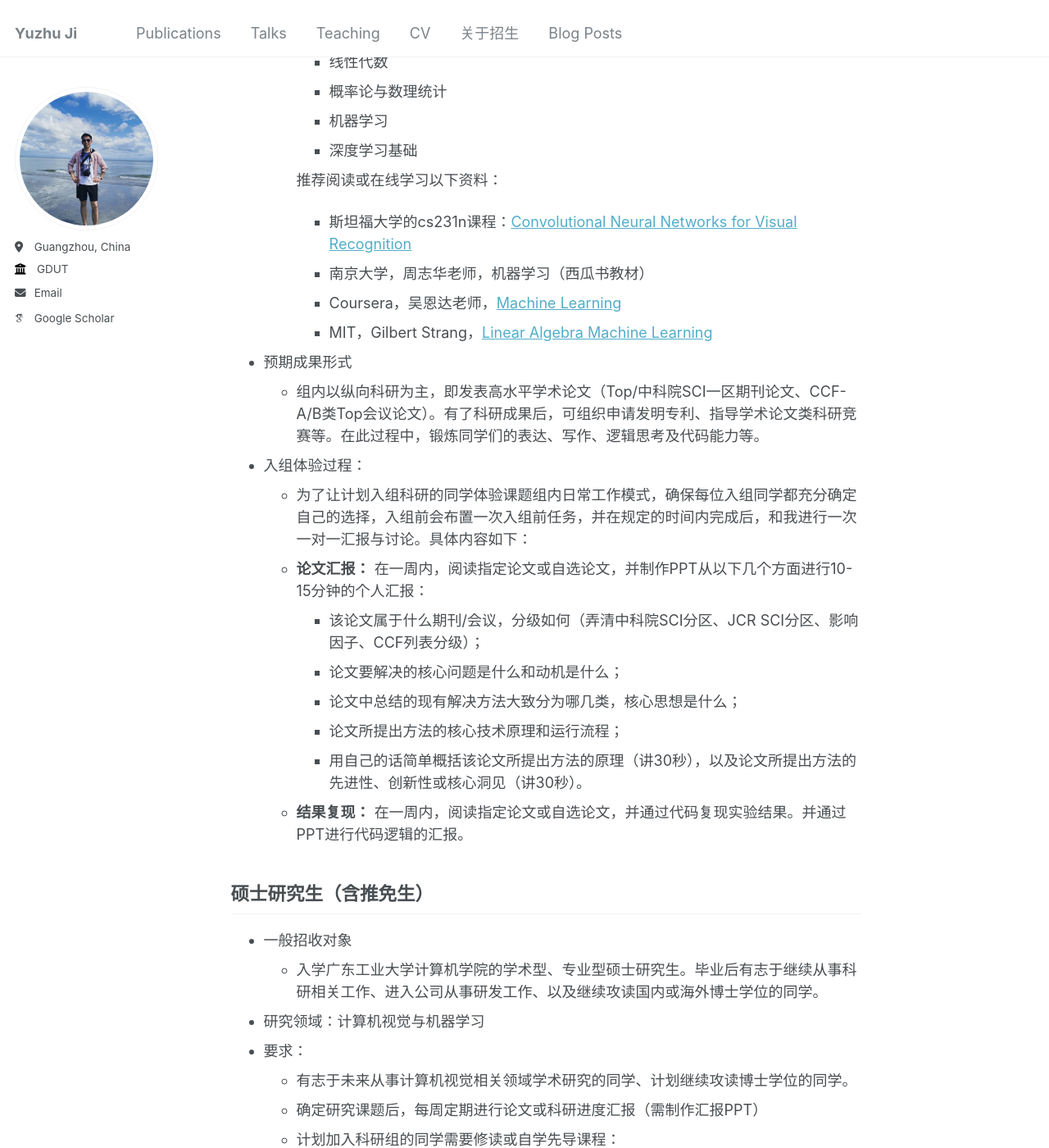
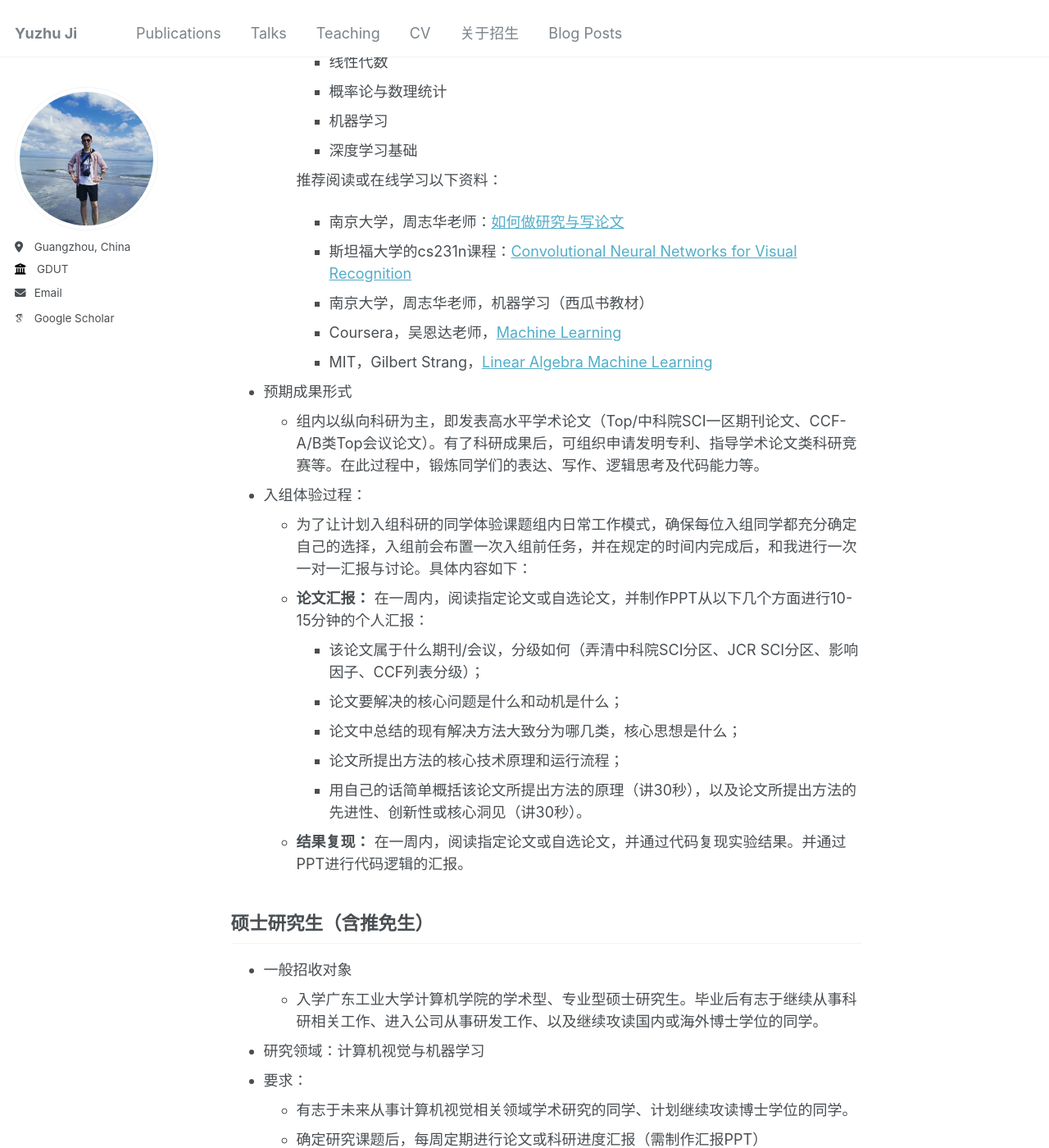
Before and after one commit to AndrewChiyz/andrewchiyz.github.io, a Jekyll site: the page built from _pages/markdown.md, in a window 1280 px wide and 1400 px high, scrolled down 856 px. Shown: the whole window at 82% size. Built offline with Jekyll 4.4.1, drawn with Linux system fonts in a browser that asks for light colours; emoji names are drawn with the system emoji font; some web fonts are replaced.

Commit message:
update: enrollment

```diff
--- a/_pages/markdown.md
+++ b/_pages/markdown.md
@@ -27,6 +27,7 @@ redirect_from:
     * 深度学习基础
 
     推荐阅读或在线学习以下资料：
+    * 南京大学，周志华老师：[如何做研究与写论文](https://zhuanlan.zhihu.com/p/98747105)
     * 斯坦福大学的cs231n课程：[Convolutional Neural Networks for Visual Recognition](https://cs231n.github.io)
     * 南京大学，周志华老师，机器学习（西瓜书教材）
     * Coursera，吴恩达老师，[Machine Learning](https://www.bilibili.com/video/BV1Bq421A74G/?spm_id_from=333.337.search-card.all.click&vd_source=98ca7c7fad502df1203709e0fa1b2a31)
@@ -61,6 +62,7 @@ redirect_from:
     * 深度学习基础
 
     如没有相关基础，推荐在入学前阅读或在线学习以下资料：
+    * 南京大学，周志华老师：[如何做研究与写论文](https://zhuanlan.zhihu.com/p/98747105)
     * 斯坦福大学的cs231n课程：[Convolutional Neural Networks for Visual Recognition](https://cs231n.github.io)
     * 南京大学，周志华老师，机器学习（西瓜书教材）
     * Coursera，吴恩达老师，[Machine Learning](https://www.bilibili.com/video/BV1Bq421A74G/?spm_id_from=333.337.search-card.all.click&vd_source=98ca7c7fad502df1203709e0fa1b2a31)
```
